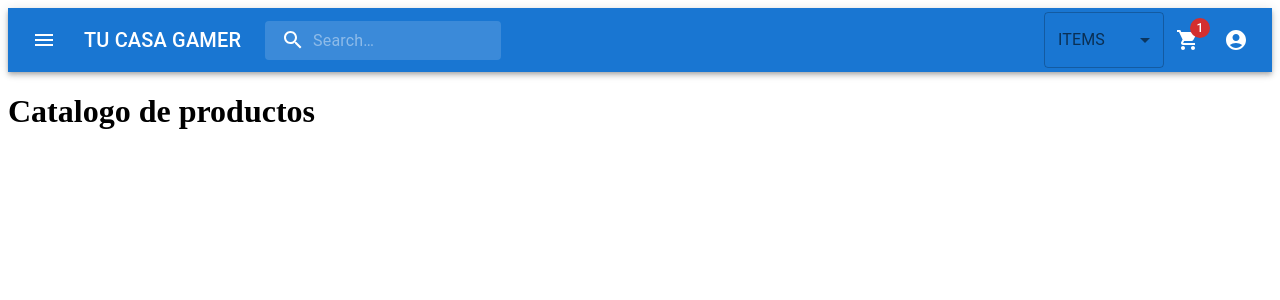
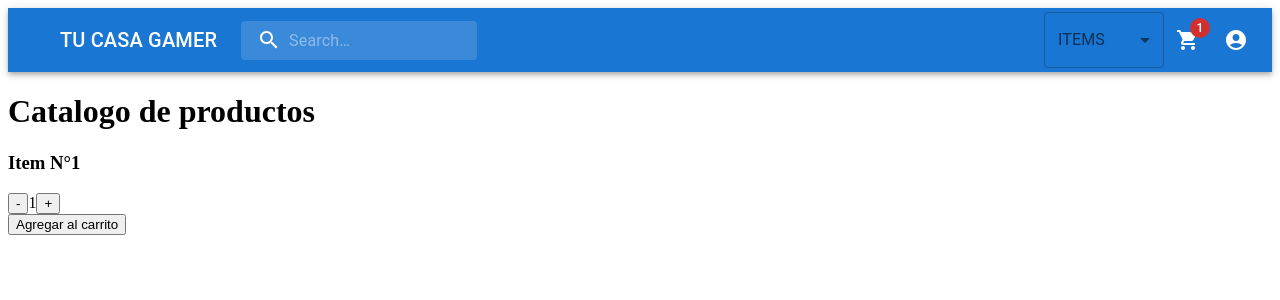
Before and after one commit to rodg22/tu-casa-gamer, a React (Create React App) app: page / in a window 1280 px wide. Shown: the top 300 px of the page. Built offline with nearby package versions, Linux system fonts and the light colour scheme.

Commit message:
Agregue el ItemCount.js

```diff
--- /dev/null
+++ b/src/components/itemcount/itemcount.jsx
@@ -0,0 +1,40 @@
+import React, {useState} from 'react';
+
+export default function ItemCount({stock, initial}){
+
+    const [contador, setContador] = useState(initial);
+
+
+    const restar = () => {
+        const qty = contador - 1;
+        if(qty >= initial) {
+            setContador(qty)
+        }
+    };
+
+    const sumar = () => {
+        const qty = contador + 1;
+        if(qty <= stock) {
+            setContador(qty)
+        };
+    };
+
+    const onAdd = () => {
+        const message = `Agregaste ${contador} item`;
+        (contador > 1) ? alert(`${message}s`) : alert(message);
+    };
+
+    return(
+        <div>
+            <div>
+                <h3>Item N°1</h3>
+                <button onClick={restar}>-</button>
+                <span>{contador}</span>
+                <button onClick={sumar}>+</button>
+            </div>
+            <div>
+                <button onClick={onAdd}>Agregar al carrito</button>
+            </div>
+        </div>
+    )
+}
--- a/src/components/itemlistcontainer/itemlistcontainer.jsx
+++ b/src/components/itemlistcontainer/itemlistcontainer.jsx
@@ -1,4 +1,5 @@
 import { Component } from 'react';
+import ItemCount from '../itemcount/itemcount';
 
 class ItemListContainer extends Component {
     // constructor(props) {
@@ -12,6 +13,10 @@ class ItemListContainer extends Component {
         return (
             <div>
                 <h1>{this.props.greeting}</h1>
+                <ItemCount
+                    stock={5}
+                    initial={1}
+                />
             </div>
         )
     }
--- a/src/components/navbar/navbar.jsx
+++ b/src/components/navbar/navbar.jsx
@@ -8,7 +8,7 @@ import Typography from '@mui/material/Typography';
 import InputBase from '@mui/material/InputBase';
 import MenuItem from '@mui/material/MenuItem';
 import Menu from '@mui/material/Menu';
-import MenuIcon from '@mui/icons-material/Menu';
+// import MenuIcon from '@mui/icons-material/Menu';
 import SearchIcon from '@mui/icons-material/Search';
 import AccountCircle from '@mui/icons-material/AccountCircle';
 import MoreIcon from '@mui/icons-material/MoreVert';
@@ -150,7 +150,7 @@ export default function NavBar() {
             aria-label="open drawer"
             sx={{ mr: 2 }}
           >
-            <MenuIcon />
+
           </IconButton>
           <Typography
             variant="h6"
```
